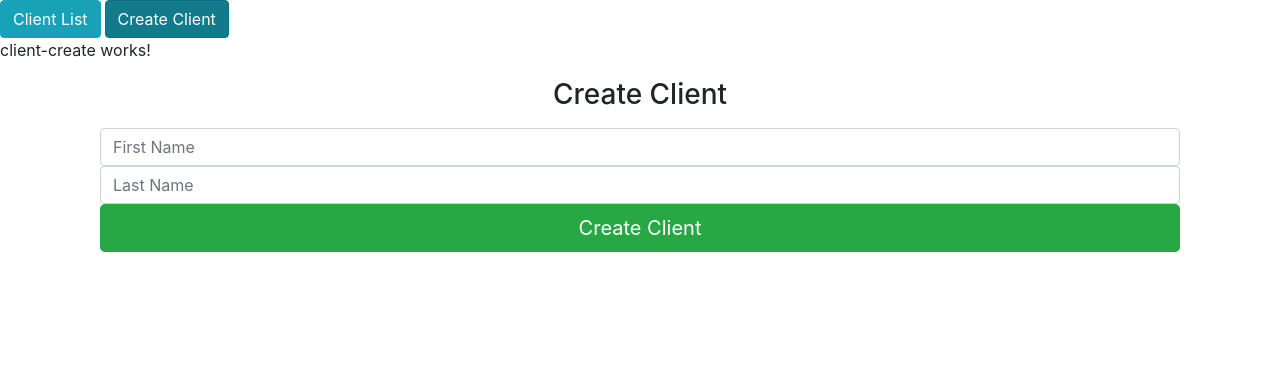
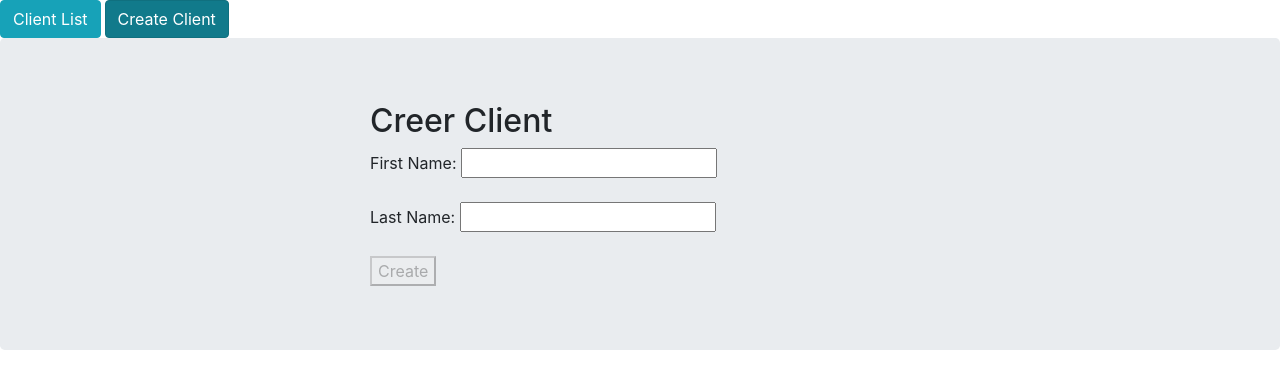
Before and after one commit to Schtor/ProxiBank_v4_LIMM, an Angular app: page /client-create in a window 1280 px wide. Shown: the top 388 px of the page. Built offline with nearby package versions, Linux system fonts and the light colour scheme.

Commit message:
reactive forms

```diff
--- a/src/app/client-components/client-create/client-create.component.html
+++ b/src/app/client-components/client-create/client-create.component.html
@@ -1,4 +1,4 @@
-<p>
+<!-- <p>
   client-create works!
 </p>
 <div class="container custom-container">
@@ -15,10 +15,33 @@
 
 
 
-                <!-- <input type="text" required [(ngModel)]="clientAdded.login" name="login"  class="form-control" placeholder="Login"> -->
+                 <input type="text" required [(ngModel)]="clientAdded.login" name="login"  class="form-control" placeholder="Login"> -->
 
-                <button class="btn btn-success btn-lg btn-block" (click)="addClient()">Create Client</button>
+                <!-- <button class="btn btn-success btn-lg btn-block" (click)="addClient()">Create Client</button>
             </div>
         </form>
     </div>
+</div> -->
+
+<div class="jumbotron">
+    <div class="container">
+        <div class="row">
+            <div class="col-md-6 offset-md-3">
+                <h2>Creer Client</h2>
+                <form [formGroup]="myForm" (ngSubmit)="onSubmit()">
+
+                    <label>First Name:
+                        <input #newFirstName type="text" formControlName="firstName">
+
+                    </label>
+
+                    <p></p> <label>Last Name:
+                        <input #newLastName type="text" formControlName="lastName">
+
+                    </label>
+                    <p></p> <button type="submit" (click)="addClient(newFirstName, newLastName)" [disabled]="!myForm.valid">Create</button>
+                </form>
+            </div>
+        </div>
+    </div>
 </div>
--- a/src/app/client-components/client-create/client-create.component.ts
+++ b/src/app/client-components/client-create/client-create.component.ts
@@ -4,6 +4,7 @@ import { Client } from 'src/app/model/client';
 import { Route } from '@angular/compiler/src/core';
 import { Router } from '@angular/router';
 import { AccountCreateComponent } from 'src/app/account-components/account-create/account-create.component';
+import { FormBuilder, Validators } from '@angular/forms';
 
 @Component({
     selector: 'app-client-create',
@@ -13,18 +14,29 @@ import { AccountCreateComponent } from 'src/app/account-components/account-creat
 })
 export class ClientCreateComponent implements OnInit {
 
-    @Input()
-    clientAdded = new Client();
+    clientAdded: {};
 
-    constructor(private service: ClientService, public router: Router) {
-        //   this.clientAdded.account = new Account();
+    myForm = this.fb.group({
+        firstName: ['', Validators.required],
+        lastName: ['', Validators.required]
+    });
+
+
+    constructor(private fb: FormBuilder, private service: ClientService, public router: Router) {
+        this.clientAdded = new Client();
+        // this.clientAdded.account = new Account();
     }
 
     ngOnInit() {
     }
+    onSubmit(value: string): void {
+        console.warn(this.myForm.value.firstName);
 
-    addClient(dataClient) {
+    }
+    addClient(firstName: HTMLInputElement, lastName: HTMLInputElement) {
+        this.clientAdded = new Client(firstName.value, lastName.value)
         this.service.createClient(this.clientAdded).subscribe((data: {}) => {
+            this.service.getClients();
             this.router.navigate(['/client-list']);
         });
     }
--- a/src/app/client-components/client-edit/client-edit.component.html
+++ b/src/app/client-components/client-edit/client-edit.component.html
@@ -1,8 +1,8 @@
 <p>
-  client-edit works!
+    client-edit works!
 </p>
 
-
+<!--
 <div class="container custom-container">
     <div class="col-md-12">
         <form #mainForm="ngForm">
@@ -11,18 +11,41 @@
             <div class="form-group">
 
 
-                <input type="text" [(ngModel)]="clientUpdated.firstName" name="firstName" [value]="clientUpdated.firstName" class="form-control" placeholder="First Name">
+                <input type="text" [(ngModel)]="clientUpdated.firstName" name="firstName"
+                    [value]="clientUpdated.firstName" class="form-control" placeholder="First Name">
 
-                <input type="text" [(ngModel)]="clientUpdated.lastName" name="lastName" [value]="clientUpdated.lastName" class="form-control" placeholder="Last Name">
+                <input type="text" [(ngModel)]="clientUpdated.lastName" name="lastName" [value]="clientUpdated.lastName"
+                    class="form-control" placeholder="Last Name">
 
-
+ -->
 
 
                 <!-- <input type="text" required [(ngModel)]="clientUpdated.login" name="login" [value]="clientUpdated.login" class="form-control" placeholder="Login"> -->
 
 
-                <button class="btn btn-success btn-lg btn-block" (click)="updateClient()">Update Client</button>
+                <!-- <button class="btn btn-success btn-lg btn-block" (click)="updateClient()">Update Client</button>
             </div>
         </form>
     </div>
+</div> -->
+<div class="jumbotron">
+    <div class="container">
+        <div class="row">
+            <div class="col-md-6 offset-md-3">
+                <h2>Edition client</h2>
+                <form [formGroup]="myForm" (ngSubmit)="onSubmit()">
+
+                    <label>First Name:
+                        <input value={{selectedClient.firstName}} type="text" #newFirstName formControlName="firstName">
+                    </label>
+
+                    <p></p> <label>Last Name:
+                        <input value={{selectedClient.lastName}} type="text" #newLastName formControlName="lastName">
+
+                    </label>
+                    <p></p> <button type="submit" (click)="updateClient(newFirstName, newLastName, selectedClient.idClient )" [disabled]="!myForm.valid">Update</button>
+                </form>
+            </div>
+        </div>
+    </div>
 </div>
--- a/src/app/client-components/client-edit/client-edit.component.ts
+++ b/src/app/client-components/client-edit/client-edit.component.ts
@@ -1,8 +1,9 @@
-import { Component, OnInit } from '@angular/core';
+import { Component, OnInit, Input } from '@angular/core';
 import { ClientService } from 'src/app/service/client.service';
 import { ActivatedRoute, Router } from '@angular/router';
 import { Route } from '@angular/compiler/src/core';
 import { Client } from 'src/app/model/client';
+import { FormBuilder, Validators } from '@angular/forms';
 
 @Component({
     selector: 'app-client-edit',
@@ -15,23 +16,41 @@ export class ClientEditComponent implements OnInit {
     idClient = this.activatedRoute.snapshot.params.idClient;
     clientUpdated: {};
 
-    constructor(private service: ClientService, private activatedRoute: ActivatedRoute, private router: Router) {
+    selectedClient: {};
+
+    myForm = this.fb.group({
+        firstName: [ '', Validators.required],
+        lastName: ['', Validators.required]
+    });
+
+    constructor(private fb: FormBuilder, private service: ClientService, private activatedRoute: ActivatedRoute, private router: Router) {
         this.clientUpdated = new Client();
-        // this.clientUpdated.account = new Account();
+        this.selectedClient = new Client();
     }
 
     ngOnInit() {
         this.service.getClient(this.idClient).subscribe((data: {}) => {
-            this.clientUpdated = data;
+            this.selectedClient = data;
         });
+
     }
 
-    updateClient() {
+
+    onSubmit(value: string): void {
+        console.warn(this.myForm.value.firstName);
+
+    }
+
+    updateClient(firstName: HTMLInputElement, lastName: HTMLInputElement, idClient: number) {
+        const c = new Client(firstName.value, lastName.value);
+        c.idClient = idClient;
         if (window.confirm('Do you want to update this client?')) {
-            this.service.updateClient(this.idClient, this.clientUpdated).subscribe(data => {
+            this.service.updateClient(c).subscribe(data => {
+                this.service.getClients();
                 this.router.navigate(['/client-list']);
             });
         }
 
+
     }
 }
--- a/src/app/model/client.ts
+++ b/src/app/model/client.ts
@@ -6,4 +6,11 @@ export class Client {
     login: string;
     password: string;
 
+    constructor(lastName?: string, firstName?: string, login?: string, password?: string) {
+        this.lastName = lastName || null;
+        this.firstName = firstName || null;
+        this.login = login || null;
+        this.password = password || null;
+    }
+
 }
--- a/src/app/service/client.service.ts
+++ b/src/app/service/client.service.ts
@@ -32,11 +32,11 @@ export class ClientService {
         return this.http.delete<Client>(this.endpoint + '/clients/' + idClient, this.httpOptions);
     }
 
-    createClient(Client): Observable<Client> {
-        return this.http.post<Client>(this.endpoint + '/clients', JSON.stringify(Client), this.httpOptions);
+    createClient(client): Observable<Client> {
+        return this.http.post<Client>(this.endpoint + '/clients', JSON.stringify(client), this.httpOptions);
     }
 
-    updateClient(idClient, client): Observable<Client> {
+    updateClient(client): Observable<Client> {
         return this.http.put<Client>(this.endpoint + '/clients/', JSON.stringify(client), this.httpOptions);
     }
 }
```
